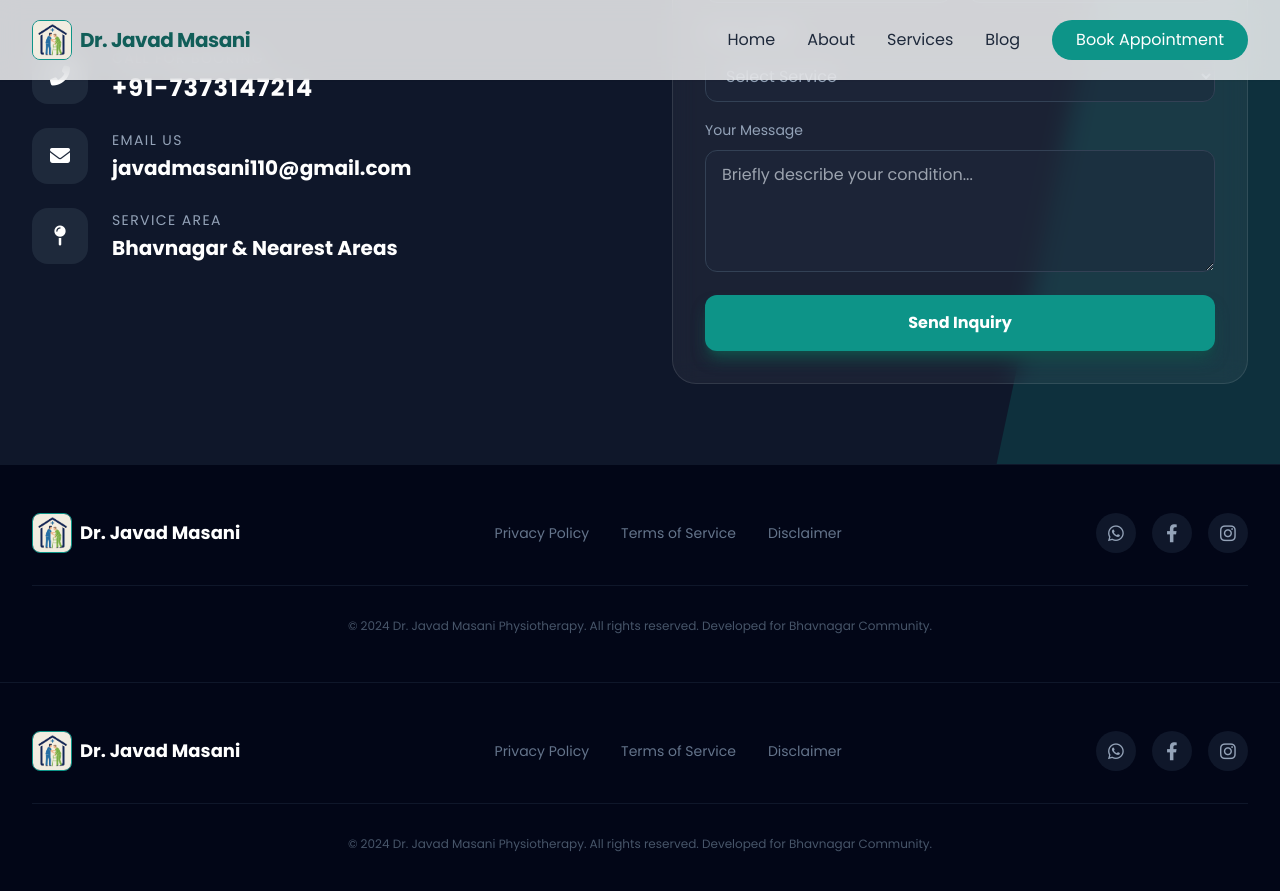
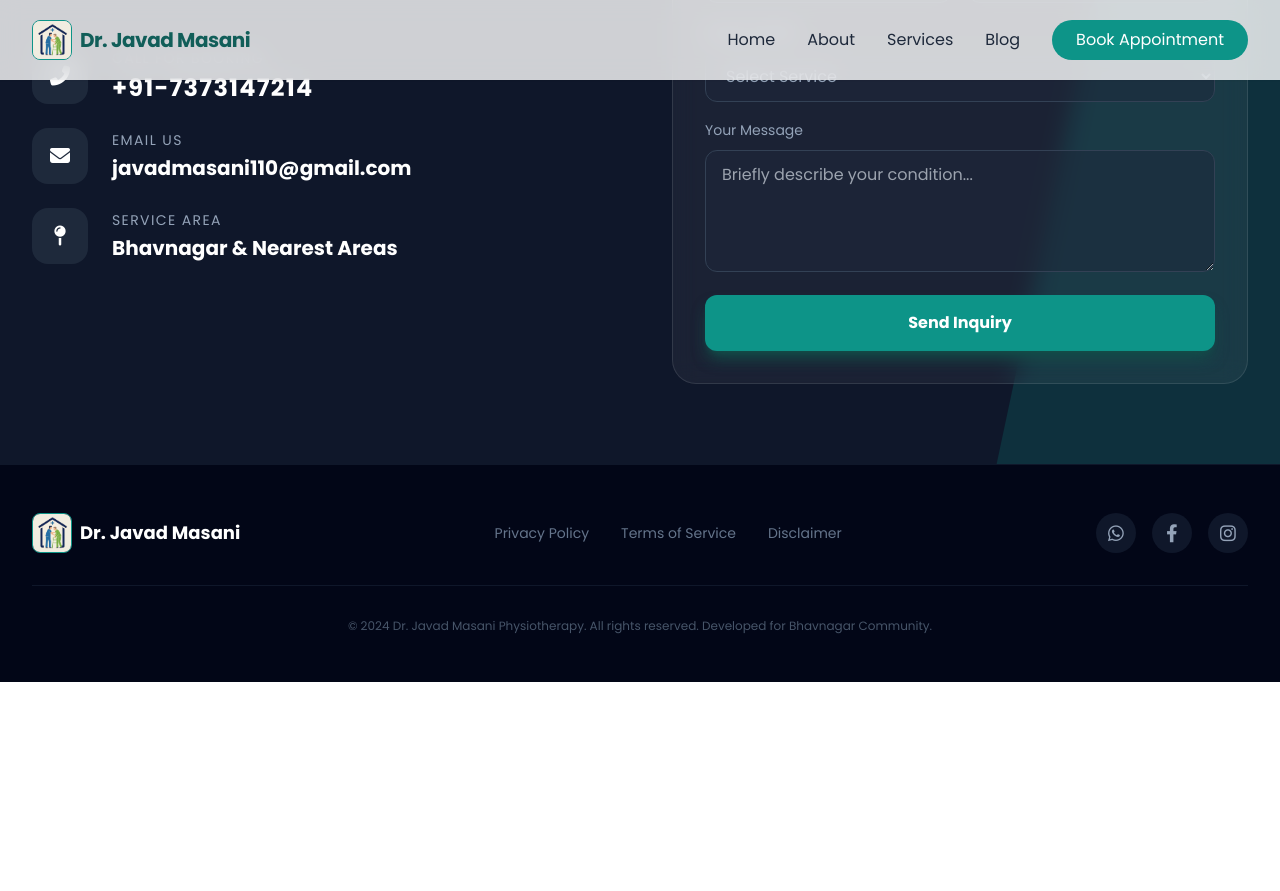
Before and after one commit to JavadMasani/Araogya, a Jekyll site: the page built from index.html, in a window 1280 px wide and 900 px high, scrolled down 5430 px. Shown: the top 891 px of the window. Built offline with Jekyll 4.4.1, drawn with Linux system fonts in a browser that asks for light colours; nearby versions of some CDN libraries; after the commit the page ends 6112 px from its top, so only the background shows below that.

Commit message:
Update index.html

```diff
--- a/index.html
+++ b/index.html
@@ -643,40 +643,6 @@ title: Home
         </div>
     </section>
 
-    <!-- Footer -->
-    <footer class="bg-slate-950 py-12 border-t border-slate-900">
-        <div class="max-w-7xl mx-auto px-4 sm:px-6 lg:px-8">
-            <div class="flex flex-col md:flex-row justify-between items-center gap-8">
-                <div class="flex items-center gap-2">
-                    <img src="{{ site.baseurl }}/assets/uploads/logo.jpg"
-     alt="Dr. Javad Masani"
-     class="w-10 h-10 object-cover rounded-lg border border-teal-600">
-                    <span class="font-bold text-lg text-white">Dr. Javad Masani</span>
-                </div>
-
-                <div class="flex gap-8 text-slate-500 text-sm">
-                    <a href="#" class="hover:text-white transition">Privacy Policy</a>
-                    <a href="#" class="hover:text-white transition">Terms of Service</a>
-                    <a href="#" class="hover:text-white transition">Disclaimer</a>
-                </div>
-
-                <div class="flex gap-4">
-                    <a href="#" class="w-10 h-10 rounded-full bg-slate-900 flex items-center justify-center text-slate-400 hover:bg-teal-600 hover:text-white transition">
-                        <i class="fab fa-whatsapp text-lg"></i>
-                    </a>
-                    <a href="#" class="w-10 h-10 rounded-full bg-slate-900 flex items-center justify-center text-slate-400 hover:bg-teal-600 hover:text-white transition">
-                        <i class="fab fa-facebook-f text-lg"></i>
-                    </a>
-                    <a href="#" class="w-10 h-10 rounded-full bg-slate-900 flex items-center justify-center text-slate-400 hover:bg-teal-600 hover:text-white transition">
-                        <i class="fab fa-instagram text-lg"></i>
-                    </a>
-                </div>
-            </div>
-            <div class="mt-8 pt-8 border-t border-slate-900 text-center text-slate-600 text-xs">
-                &copy; 2024 Dr. Javad Masani Physiotherapy. All rights reserved. Developed for Bhavnagar Community.
-            </div>
-        </div>
-    </footer>
 
     <script>
         // Simple Mobile Menu Toggle
```
